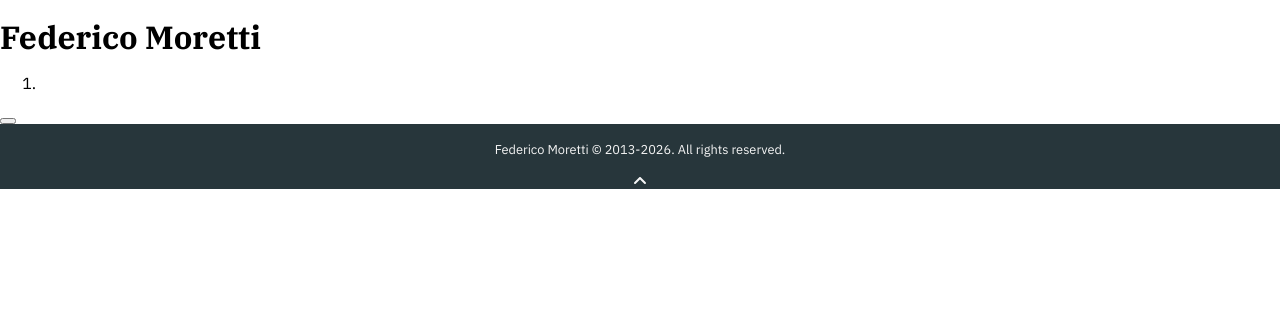
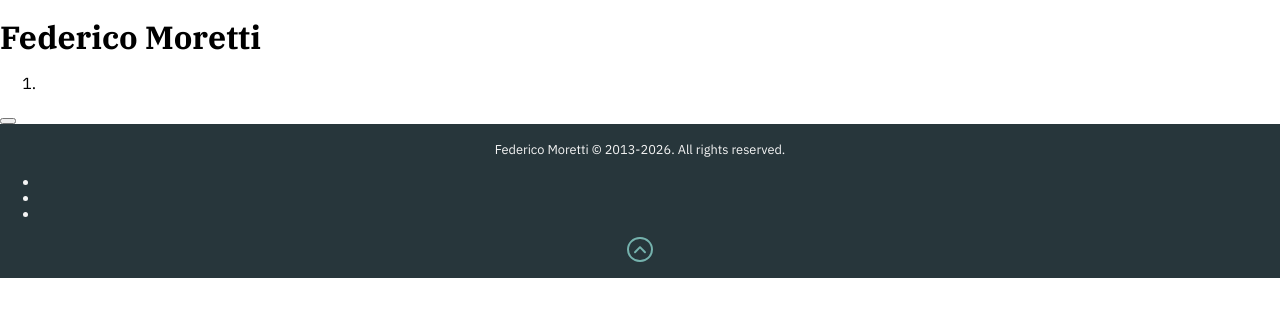
Before and after one commit to fedtti/fedtti.github.io, a Next.js app: page / in a window 1280 px wide. Shown: the top 316 px of the page. Built offline with nearby package versions, Linux system fonts and the light colour scheme.

Commit message:
fix: update Font Awesome configuration

```diff
--- a/src/app/components/footer/index.tsx
+++ b/src/app/components/footer/index.tsx
@@ -2,7 +2,8 @@
 
 import { useState } from 'react';
 import { FontAwesomeIcon } from '@fortawesome/react-fontawesome';
-import { faAngleUp } from '@fortawesome/free-solid-svg-icons';
+import { faAngleUp, faCircle } from '@fortawesome/free-solid-svg-icons';
+import { faBorderStyle } from '@fortawesome/free-solid-svg-icons/faBorderStyle';
 
 export default function Footer() {
   const [currentYear, setCurrentYear] = useState<any>(getCurrentYear); // Show the current year.
@@ -33,10 +34,16 @@ export default function Footer() {
           <p><small>Federico Moretti © 2013-{currentYear}. All rights reserved.</small></p>
         </div>
         <div className="col">
-
+          <ul>
+            <li></li>
+            <li></li>
+            <li></li>
+          </ul>
         </div>
         <div className="col">
-        <FontAwesomeIcon icon={faAngleUp} />
+          <a href="#contents">
+            <FontAwesomeIcon className="fa-border fa-border-radius" icon={faAngleUp} />
+          </a>
         </div>
       </div>
     </footer>
--- a/src/app/globals.scss
+++ b/src/app/globals.scss
@@ -1,6 +1,7 @@
 @import 'normalize.css'; // Import Normalize.css v8.0.1.
 
 $green: #27363b;
+$light-green: #75b2ad;
 $grey: #f5f5f5;
 
 html,
@@ -37,6 +38,7 @@ footer {
   display: flex;
   justify-items: center;
   flex-direction: column;
+  padding-bottom: 1rem;
   text-align: center;
   width: 100%;
 
@@ -45,6 +47,30 @@ footer {
 
     .col {
       width: 100%;
+
+      a {
+        .fa-angle-up {
+          color: $light-green;
+          transition: all 0.5s ease-in-out;
+        }
+
+        .fa-border {
+          border: 0.125rem solid $light-green;
+        }
+
+        .fa-border-radius {
+          border-radius: 100%;
+        }
+
+        &:active,
+        &:focus,
+        &:hover {
+          .fa-angle-up {
+            background-color: $light-green;
+            color: $green;
+          }
+        }
+      }
     }
   }
 }
--- a/src/app/layout.tsx
+++ b/src/app/layout.tsx
@@ -43,7 +43,7 @@ export default function RootLayout({
   return (
     <html className={`no-js ${ibm_plex_mono.variable} ${ibm_plex_sans.variable} ${ibm_plex_serif.variable}`} lang="en">
       <head>
-        <meta httpEquiv="content-security-policy" content="default-src 'self'; script-src 'self' 'unsafe-eval' 'unsafe-inline'; style-src 'self' 'unsafe-inline';" />
+        <meta httpEquiv="content-security-policy" content="default-src 'self'; script-src 'self' 'unsafe-eval' 'unsafe-inline'; style-src 'self' 'unsafe-inline'" />
         <link rel="manifest" href="/manifest.webmanifest" />
       </head>
       <body>{children}</body>
```
